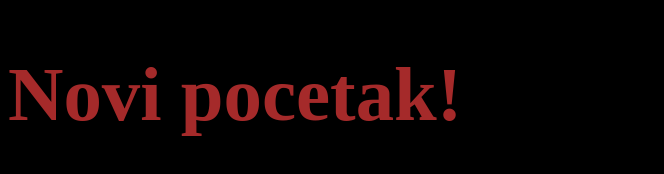
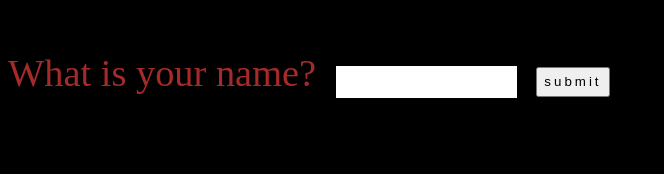
Before and after one commit to bajcetabiljana/js2025, a plain HTML site: page index.html in a window 1280 px wide. Shown: the whole page, without its empty margins (0-664 px from the left). Drawn offline with nearby package versions, Linux system fonts and the light colour scheme; a web font is replaced by a local one.

Commit message:
User input

```diff
--- a/index.css
+++ b/index.css
@@ -3,3 +3,14 @@ body{
     color: brown;
     background-color: black;
 }
+
+input {
+    margin: 0 10px;
+    height: 30px;
+    border: 0;
+}
+
+button {
+    height: 30px;
+    letter-spacing: 3px;
+}
--- a/index.html
+++ b/index.html
@@ -15,10 +15,16 @@ Java Script Tutorijal
     <body>
         <header>
             <div class="topHeader">
-                <h1 id="h1">Novi pocetak!</h1>
+                <h1 id="h1"></h1>
                 <p id="p1"></p>
                 <p id="p2"></p>
                 <p id="p3"></p>
+            </div>
+
+                <div id="userInput">
+                    <label for="input">What is your name?</label>
+                    <input id="myText" type="text">
+                    <button id="mySubmit">submit</button>
             </div>
         </header>
     </body>
--- a/index.js
+++ b/index.js
@@ -1,5 +1,5 @@
-const h1 = document.getElementById("h1");
-h1.textContent = "Header1";
+
+
 h1.style.color = "white";
 console.log(h1);
 console.log(typeof h1);
@@ -20,7 +20,7 @@ console.log("Sajanje dve varijable: prva je" + number + "druga je" + string + "t
 */
 
 //prvi zadatak
-
+/*
 let fullName = "Biljana Bajceta";
 let age = 48;
 let student = false;
@@ -28,7 +28,7 @@ let student = false;
 document.getElementById("p1").textContent = "Your name is: " + fullName ;
 document.getElementById("p2").textContent = "Your age is: " + age;
 document.getElementById("p3").textContent = "You are a student: " + student;
-
+*/
 // Arithmetic operators = operands (valuse, variables, etc.)
 //                      =   operators (+, -, /, *)
 /*
@@ -62,6 +62,7 @@ console.log(students);
 */
 
 //Operator precedence
+/*
 1. parenthesis ()
 2. exponents
 3. multiplications & division & modulo/reminder
@@ -69,3 +70,32 @@ console.log(students);
 
 let result = 1 + 2 * 3 + 4 ** 2;
 console.log(result);
+*/
+
+// User input
+/*
+two ways:
+1. easy way = window prompt
+2. profecional way = HTML textbox
+*/
+/*
+//Easy way
+let userName;
+
+userName = window.prompt("What is your name ?");
+*/
+//ovo moze da se napise i u jednoj liniji koda
+/*
+let userName = window.prompt("What is your name ?");
+
+console.log(userName);
+*/
+
+//profetional way = html textbox
+
+let userName
+let header
+document.getElementById("mySubmit").onclick = function(){
+    userName = document.getElementById("myText").value;
+    header = document.getElementById("h1").textContent = "Hello: " + userName;
+}
```
